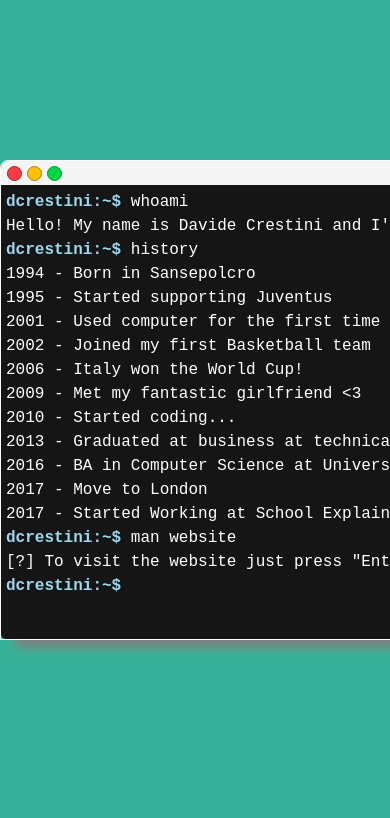
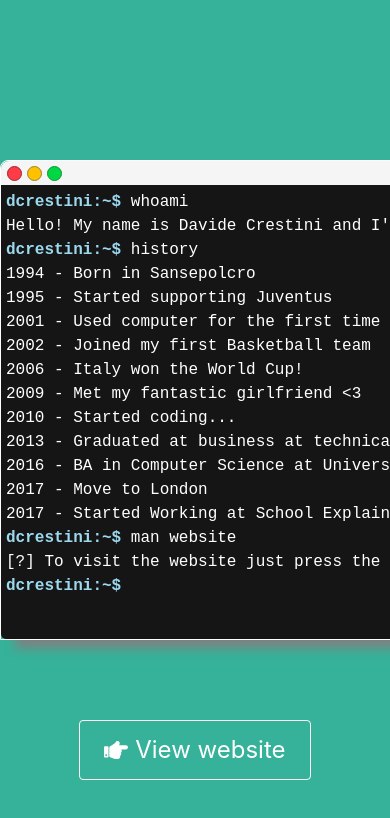
Before and after one commit to KrustyC/dcrestini.me, a React app: page / in a window 390 px wide. Shown: the top 818 px of the page. Built offline with nearby package versions, Linux system fonts and the light colour scheme.

Commit message:
added button for mobile

```diff
--- a/src/components/landing/index.jsx
+++ b/src/components/landing/index.jsx
@@ -49,11 +49,17 @@ class Landing extends Component {
             {_.map(history, (x, k) => <span key={k}>{x}<br/></span>)}
           </p>
           <p className="command">dcrestini:~$ <span>man website</span></p>
-          <p className="text">[?] To visit the website just press "Enter[↵]"</p>
+          <p className="text is-hidden-mobile">[?] To visit the website just press "Enter[↵]"</p>
+          <p className="text is-hidden-desktop">[?] To visit the website just press the button below</p>
           <p className="command with-cursor">
             dcrestini:~$
           </p>
         </div>
+      </div>
+      <div className="container btn-container has-text-centered is-hidden-desktop">
+        <Link to="/me/about" className="button is-primary is-inverted is-outlined is-large">
+          <i className="fa fa-hand-point-right" />&nbsp;View website
+        </Link>
       </div>
     </div>
     )
--- a/src/components/landing/landing.scss
+++ b/src/components/landing/landing.scss
@@ -91,8 +91,8 @@ body {
         }
       }
     }
-    .link-container {
-       bottom:0px;
+    .btn-container {
+       top: 5em;
     }
   }
 
```
